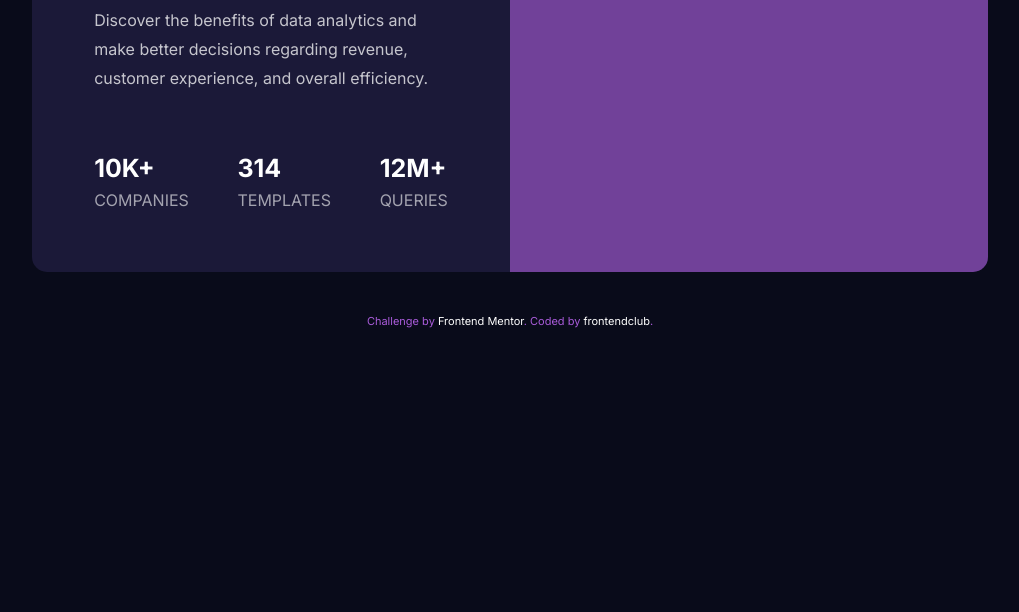
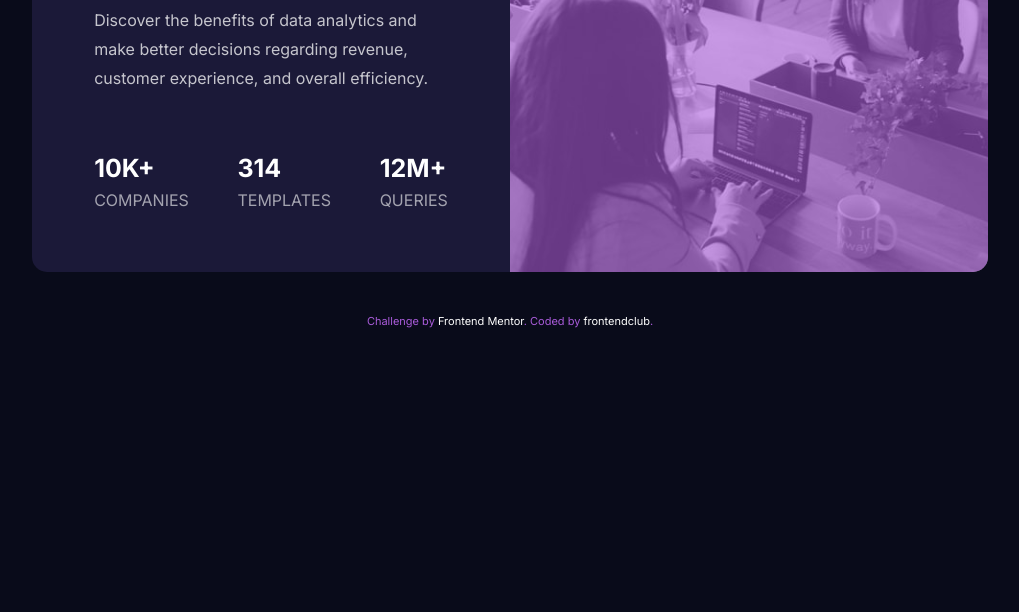
Before and after one commit to Edmiro-Cacoma/stats-preview-card-component-main, a plain HTML site: page index.html in a window 1280 px wide. Shown: the part 188-800 px from the top of the page, without its empty margins (130-1149 px from the left). Drawn offline with Linux system fonts and the light colour scheme; the site is published under a folder, as on GitHub Pages, so addresses that start at the root find nothing.

Commit message:
image-source-applied

```diff
--- a/index.html
+++ b/index.html
@@ -48,7 +48,7 @@
 
 
         <div class="image-container">
-          <img src="/images/image-header-desktop.jpg" alt="header desktop">
+          <img src="images/image-header-desktop.jpg" alt="header desktop">
         </div>
 
       </div>
```
